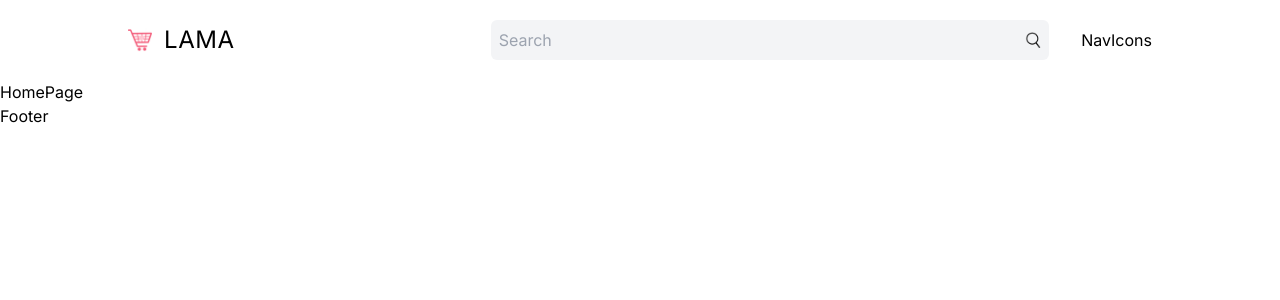
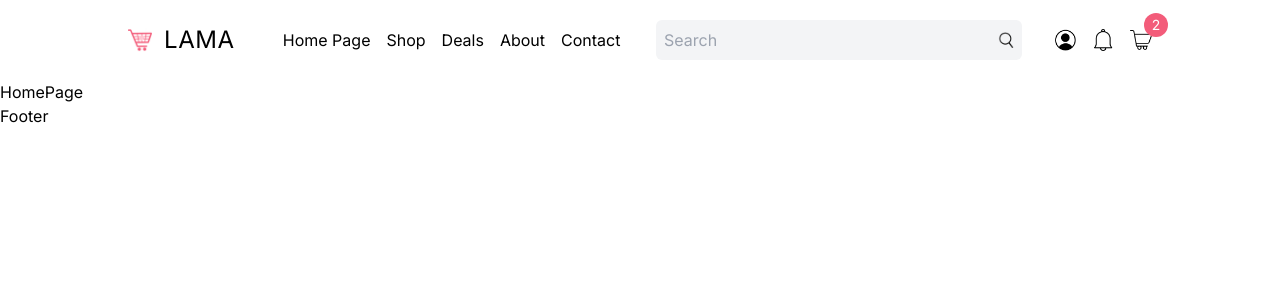
Before and after one commit to sergey87chuvasov/-E-Commerce-App, a Next.js app: page / in a window 1280 px wide. Shown: the top 300 px of the page. Built offline with nearby package versions, Linux system fonts and the light colour scheme.

Commit message:
added Responsive Navbar Icons and Modals

```diff
--- /dev/null
+++ b/src/components/CartModal.tsx
@@ -0,0 +1,9 @@
+"use client"
+
+const CartModal = () => {
+    return (
+      <div className=''></div>
+    )
+  }
+
+  export default CartModal
--- a/src/components/NavIcons.tsx
+++ b/src/components/NavIcons.tsx
@@ -1,10 +1,46 @@
 "use client"
+
+import Image from "next/image";
+import Link from "next/link";
+import { useRouter } from "next/navigation";
+import { useState } from "react";
+import CartModal from "./CartModal";
 
 const NavIcons = () => {
 
+    const [isProfileOpen, setIsProfileOpen] = useState(false);
+    const [isCartOpen, setIsCartOpen] = useState(false);
+
+    const router = useRouter();
+
+    const isLoggedIn = false;
+
+    const handleProfile = () => {
+        if(!isLoggedIn) {
+            router.push('/login')
+        }
+
+        setIsProfileOpen((prev) => !prev)
+    }
+
     return (
-        <div className="">
-            NavIcons
+        <div className="flex items-center gap-4 hl:gap-6 relative">
+            <Image src="/profile.png" alt='profile pic' width={22} height={22}
+            className="cursor-pointer" onClick={handleProfile} />
+            {isProfileOpen && <div className="absolute p-4 rounded-md top-12 left-0
+                text-sm shadow-[0_3px_10px_rgb(0,0,0,0.2)] z-15">
+                    <Link href='/'>Profile</Link>
+                    <div className="mt-2 cursor-pointer">Logout</div>
+                </div>
+            }
+            <Image src="/notification.png" alt='notif pic' width={22} height={22} className="cursor-pointer" />
+            <div className="relative cusor-pointer">
+                <Image src="/cart.png" alt='cart pic' width={22} height={22}
+                 className="cursor-pointer" onClick={() => setIsCartOpen((prev) => !prev)}/>
+                 <div className="absolute -top-4 -right-4 w-6 h-6 bg-cartItem rounded-full
+                 text-white text-sm flex items-center justify-center">2</div>
+                {isCartOpen && <CartModal />}
+            </div>
         </div>
     )
   }
--- a/src/components/Navbar.tsx
+++ b/src/components/Navbar.tsx
@@ -17,14 +17,21 @@ const Navbar = () => {
         {/* BIGGER SCREEN */}
         <div className="hidden md:flex items-center justify-between gap-8 h-full">
           {/*LEFT*/}
-          <div className="w-1/3">
+          <div className="w-1/3 xl:w-1/2 flex items-center gap-12">
             <Link href='/' className="flex items-center gap-3">
               <Image src='/logo.png' alt='logo pic' width={24} height={24} className="cursor-pointer"  />
               <div className="text-2xl tracking-wide">LAMA</div>
             </Link>
+            <div className="hidden xl:flex gap-4">
+              <Link href='/'>Home Page</Link>
+              <Link href='/'>Shop</Link>
+              <Link href='/'>Deals</Link>
+              <Link href='/'>About</Link>
+              <Link href='/'>Contact</Link>
+            </div>
           </div>
           {/*RIGHT*/}
-          <div className="w-2/3 flex items-center justify-between gap-8">
+          <div className="w-2/3 xl:w-1/2 flex items-center justify-between gap-8">
             <SearchBar />
             <NavIcons />
           </div>
--- a/tailwind.config.ts
+++ b/tailwind.config.ts
@@ -13,7 +13,11 @@ const config: Config = {
         "gradient-conic":
           "conic-gradient(from 180deg at 50% 50%, var(--tw-gradient-stops))",
       },
+      colors: {
+        cartItem: "#F35C7A"
+      }
     },
+
   },
   plugins: [],
 };
```
